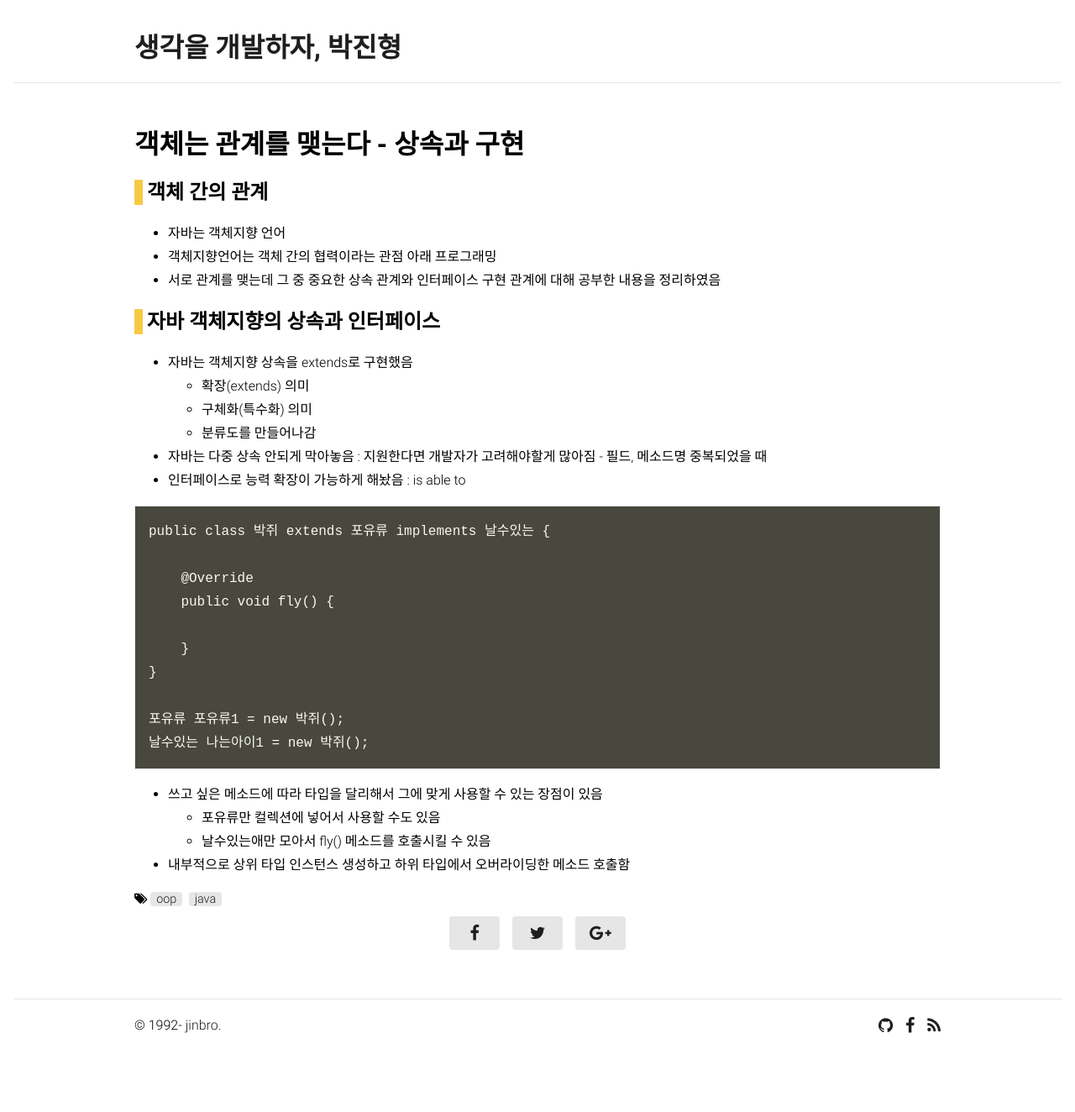
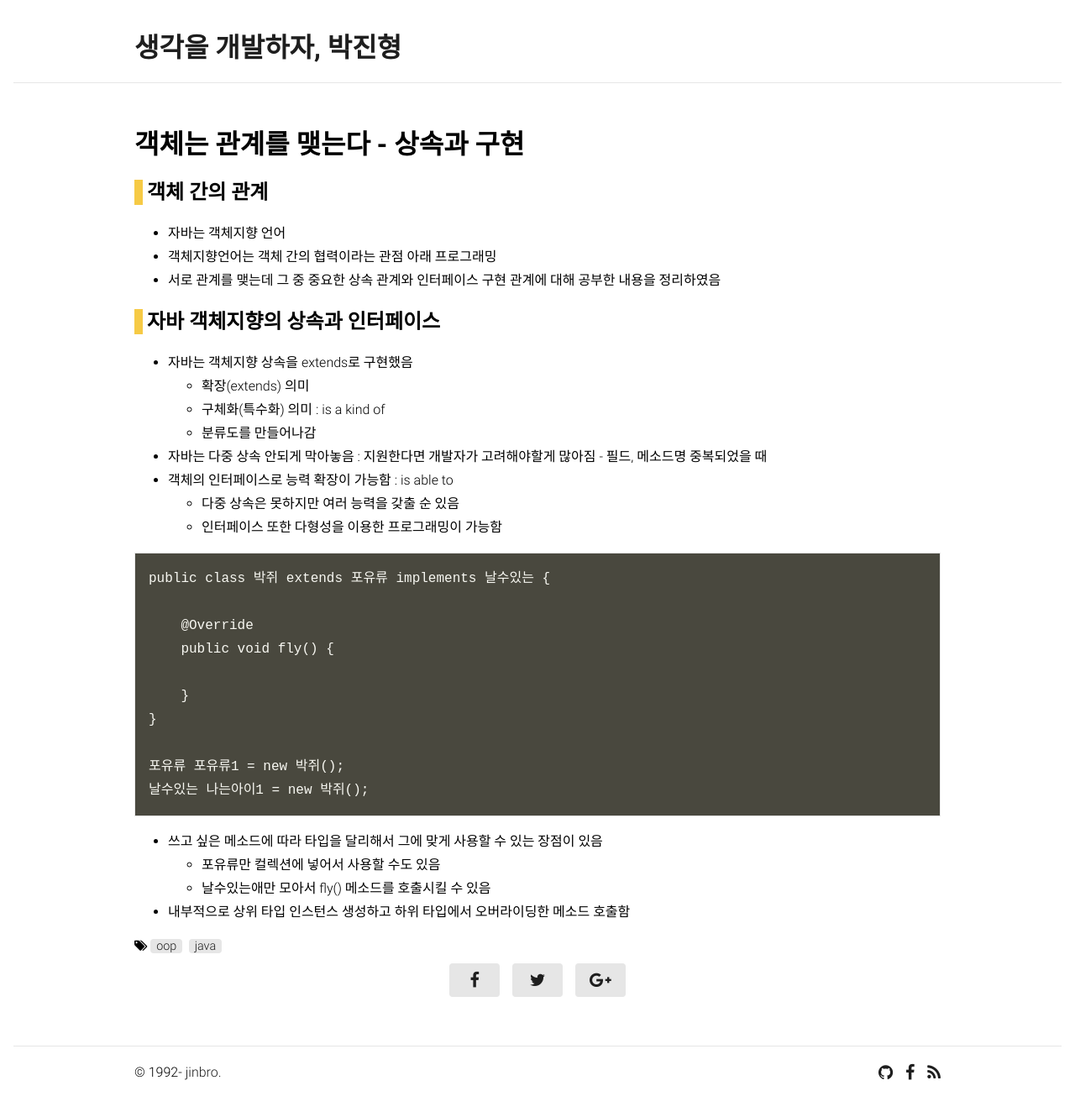
Before and after one commit to imjinbro/imjinbro.github.io, a Jekyll site: the page built from _posts/2018-04-03-object-relationship.md, in a window 1280 px wide. Shown: the whole page at 84% size. Built offline with Jekyll 4.4.1, drawn with Linux system fonts in a browser that asks for light colours; nearby versions of some CDN libraries; some web fonts are replaced; our own code applies the rules of GitHub Pages for plain Markdown files; before the commit the page ends 1268 px from its top, so only the background shows below that.

Commit message:
post modify

````diff
--- a/_posts/2018-04-03-object-relationship.md
+++ b/_posts/2018-04-03-object-relationship.md
@@ -13,10 +13,12 @@ tags: [oop,java]
 ## 자바 객체지향의 상속과 인터페이스
 * 자바는 객체지향 상속을 extends로 구현했음
   * 확장(extends) 의미
-  * 구체화(특수화) 의미
+  * 구체화(특수화) 의미 : is a kind of
   * 분류도를 만들어나감
 * 자바는 다중 상속 안되게 막아놓음 : 지원한다면 개발자가 고려해야할게 많아짐 - 필드, 메소드명 중복되었을 때
-* 인터페이스로 능력 확장이 가능하게 해놨음 : is able to
+* 객체의 인터페이스로 능력 확장이 가능함 : is able to
+  * 다중 상속은 못하지만 여러 능력을 갖출 순 있음
+  * 인터페이스 또한 다형성을 이용한 프로그래밍이 가능함
 
 ```
 public class 박쥐 extends 포유류 implements 날수있는 {
````
